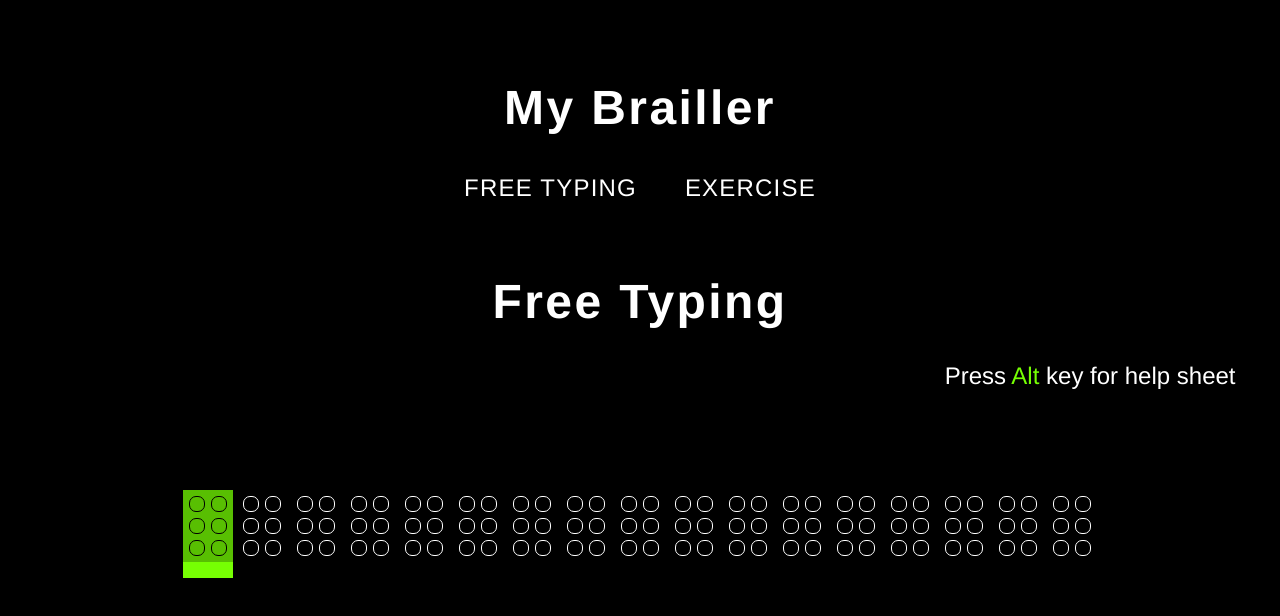
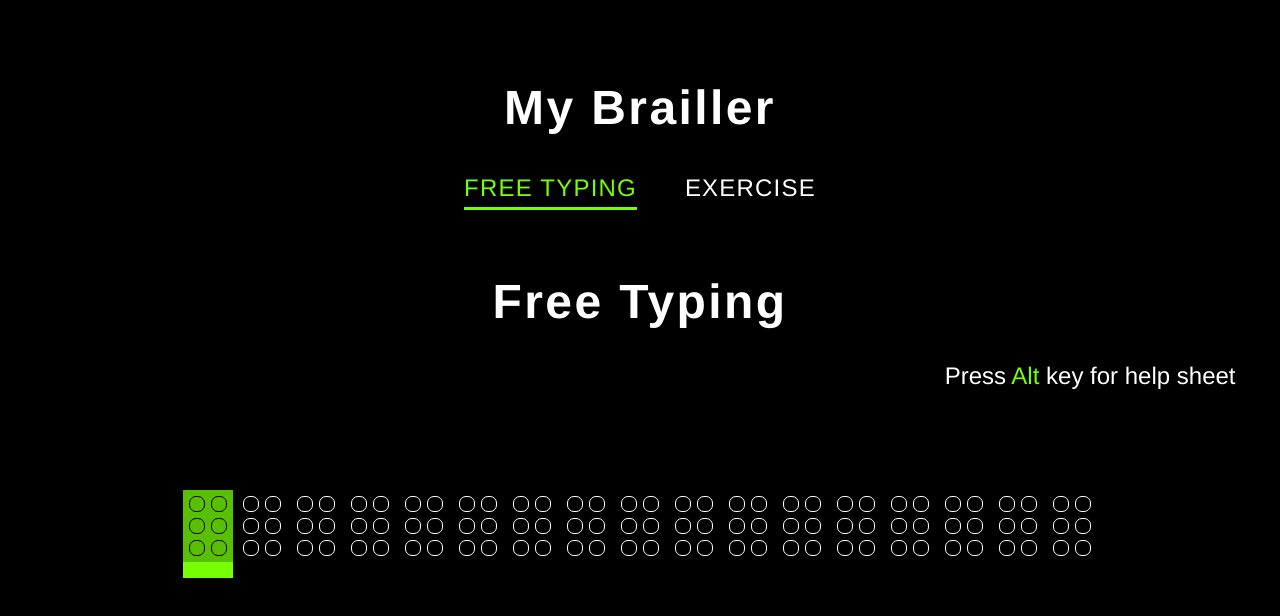
Before and after one commit to kdaisho/brailler, an Angular app: page /freetyping in a window 1280 px wide. Shown: the top 616 px of the page. Built offline with nearby package versions, Linux system fonts and the light colour scheme.

Commit message:
Switching works well with link highlighted.

```diff
--- a/src/app/app.component.html
+++ b/src/app/app.component.html
@@ -1,15 +1,12 @@
 <section class="wrapper">
 	<h1 class="title">
-		<!-- <a routerLink="" (click)="selectMode('/home')"> -->
-		<a routerLink="">
+		<a routerLink="" (click)="selectMode('/')">
 			My Brailler
 		</a>
 	</h1>
 	<div class="btn-group">
-		<!-- <a routerLink="freetyping" (click)="selectMode('/freetyping')" [class.active]="isFreeTyping">free typing</a> -->
-		<a routerLink="freetyping"  [class.active]="isFreeTyping">free typing</a>
-		<!-- <a routerLink="exercise" (click)="selectMode('/exercise')" [class.active]="isExercise">exercise</a> -->
-		<a routerLink="exercise"  [class.active]="isExercise">exercise</a>
+		<a routerLink="freetyping" [class.active]="currentPage.isFree" (click)="selectMode('/freetyping')">free typing</a>
+		<a routerLink="exercise" [class.active]="currentPage.isExer" (click)="selectMode('/exercise')">exercise</a>
 	</div>
-	<home></home>
+	<router-outlet></router-outlet>
 </section>
--- a/src/app/app.component.ts
+++ b/src/app/app.component.ts
@@ -1,16 +1,12 @@
-// import { Component } from '@angular/core';
-import { Component, OnInit} from '@angular/core';
+import { Component } from '@angular/core';
 import { WindowRef } from './windowRef';
 import { HomeComponent } from './home.component';
 import { SoundComponent } from './sound.component';
 
-// import { Router } from '@angular/router';
+import * as currentPage from './site-state';
 
+import { HostListener } from '@angular/core';
 
-// import { Component } from '@angular/core';
-// import { Component, Input} from '@angular/core';
-import { HostListener } from '@angular/core';
-// import { WindowRef } from './windowRef';
 import * as patterns from './lego-mock';
 import * as p from './letters-mock';
 import * as sp from './special-char-mock';
@@ -26,27 +22,29 @@ export class AppComponent {
 	isFreeTyping: boolean = false;
 	isExercise: boolean = false;
 
-	// keyLock: boolean = true;
-	keyLock: boolean = false;
+	keyLock: boolean = true;
+	currentPage;
 
 	selectMode(type) {
-		this.clearAll();
 		if(type === '/freetyping') {
-			this.isFreeTyping = true;
-			this.isExercise = false;
-
+			this.currentPage.isFree = true;
+			this.currentPage.isExer = false;
+			this.currentPage.isHome = false;
 			this.keyLock = false;
 		}
-		else if(type === '/exercise') {
-			this.isExercise = true;
-			this.isFreeTyping = false;
-
+		if(type === '/exercise') {
 			this.keyLock = false;
+			this.currentPage.isExer = true;
+			this.currentPage.isFree = false;
+			this.currentPage.isHome = false;
+			return;
 		}
-		else if(type === '/home') {
-			this.isExercise = this.isFreeTyping = false;
-
+		if(type === '/') {
+			this.currentPage.isHome = true;
+			this.currentPage.isFree = false;
+			this.currentPage.isExer = false;
 			this.keyLock = true;
+			return;
 		}
 	}
 
@@ -100,6 +98,11 @@ export class AppComponent {
 	pathName;
 
 	constructor(private winRef: WindowRef) {
+		this.currentPage = currentPage.state;
+
+		this.pathName = window.location.pathname;
+		this.selectMode(this.pathName);
+
 		this.items = patterns.legos.first;
 		this.p = p.letters;
 		this.sp = sp.characters;
@@ -111,12 +114,6 @@ export class AppComponent {
 		//Clear all when user comes from Exercise page
 		this.clearAll();
 	}
-
-	//Keep link active when page is refreshed
-	// ngOnInit() {
-	// 	this.pathName = window.location.pathname;
-	// 	this.selectMode(this.pathName);
-	// }
 
 	playAudio(freq, vol, duration) {
 		//create the volume node;
--- a/src/app/exercise.component.ts
+++ b/src/app/exercise.component.ts
@@ -1,10 +1,8 @@
-// import { Component, Input } from '@angular/core';
 import { Component } from '@angular/core';
 import { HostListener } from '@angular/core';
 import { AppComponent } from './app.component';
 import * as patterns from './lego-mock';
 
-import * as p from './letters-mock';
 
 @Component({
 	selector: 'exercise',
@@ -35,26 +33,16 @@ export class ExerciseComponent {
 
 	myAnswer;
 
-	p;
 
 	constructor(private sound: AppComponent) {
 		this.question = this.questions[this.counter];
-		// this.items = patterns.legos.first;
 		this.items = patterns.legos.first;
 		this.items[0].pointer = true;
 		this.soundComponent = sound;
-		// console.log("FREETYPING TITLE: " + this.soundComponent.title);
 		this.counter = 0;
 		this.question = this.questions[0];
 
-		this.p = p.letters;
-
-		// this.clearText();
 		this.soundComponent.clearAll();
-
-
-		console.log("INIT and MY ANSWER " + this.myAnswer);
-		console.log("ITEMS.TEXT " + this.items[0].text);
 	}
 
 	@HostListener('window:keydown', ['$event'])
@@ -70,7 +58,6 @@ export class ExerciseComponent {
 	keyUpBrailler(event: KeyboardEvent) {
 		if(this.map[13]) {
 			this.checkAnswer();
-			console.log("ENTER PRESSED");
 		}
 	}
 
@@ -88,23 +75,16 @@ export class ExerciseComponent {
 		}
 		this.soundComponent.clearAll();
 		this.clearText();
-		console.log("ANSWER LENGTH " + this.questions.length);
 		// this.addCounter(1);
 	}
 
 	concateText() {
 		this.result = '';
 		console.log("LENGTH " + this.items.length);
-		// this.items[x].text = this.say.text = this.p[i].value;
 		for(let i = 0, len = this.items.length; i < len; i++) {
 			this.result += this.items[i].text;
-			// this.result += this.p[i].value;
-			// this.result += this.say.text;
-			console.log("REPEATED? " + this.items[i].text);
 		}
-		console.log("CONCATE: " + this.result);
 		return this.result;
-		// return 'aaa';
 	}
 
 	clearText() {
--- a/src/app/free-typing.component.ts
+++ b/src/app/free-typing.component.ts
@@ -17,6 +17,7 @@ export class FreeTypingComponent {
 	soundComponent;
 
 	constructor(private sound: AppComponent) {
+
 		this.soundComponent = sound;
 		this.items = patterns.legos.first;
 		this.items[0].pointer = true;
--- a/src/app/home.component.html
+++ b/src/app/home.component.html
@@ -1 +1,3 @@
-<router-outlet></router-outlet>
+<h1 class="title">
+	{{title}}
+</h1>
--- a/src/app/home.component.ts
+++ b/src/app/home.component.ts
@@ -8,7 +8,8 @@ import { Component } from '@angular/core';
 
 export class HomeComponent {
 
-	title = 'My Brailler';
+	title = 'HOME';
+
 	constructor() {
 	}
 }
--- /dev/null
+++ b/src/app/site-state.ts
@@ -0,0 +1,5 @@
+export const state = {
+	isHome: false,
+	isFree: false,
+	isExer: false
+};
```
